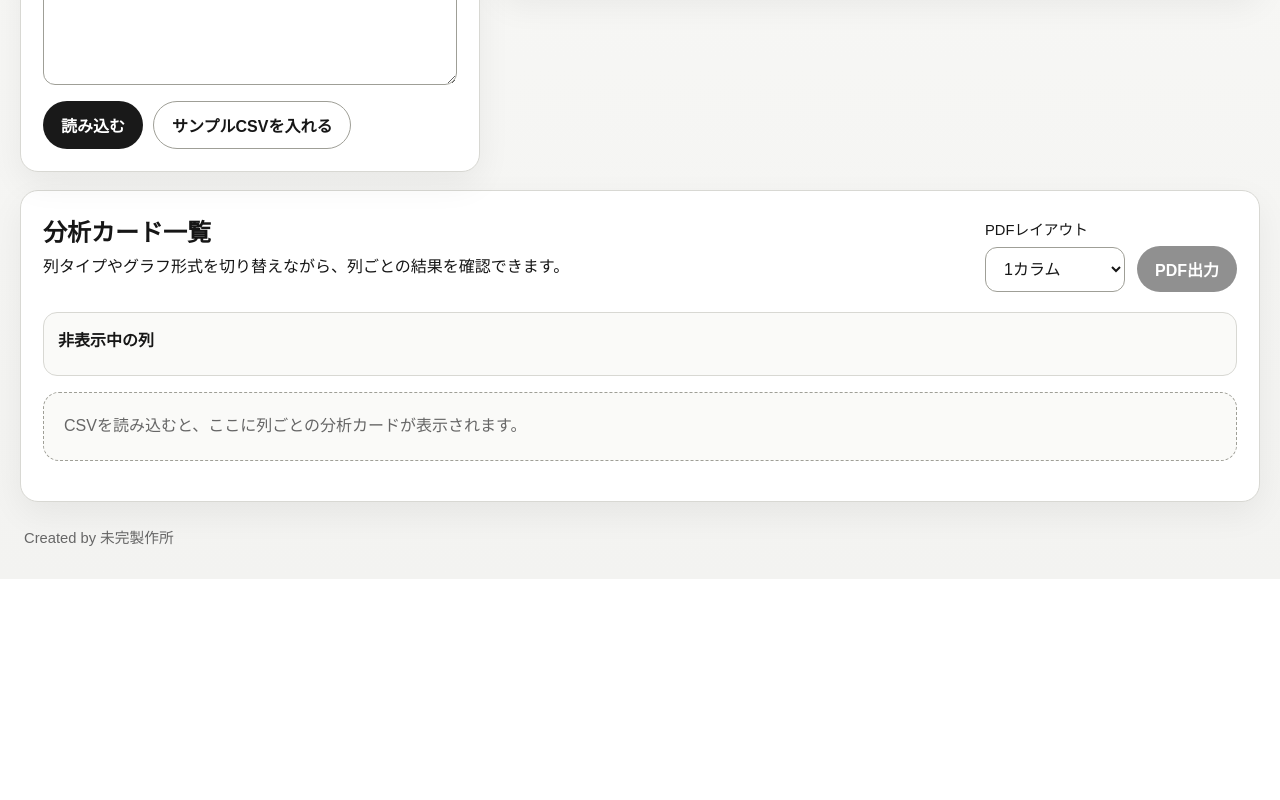
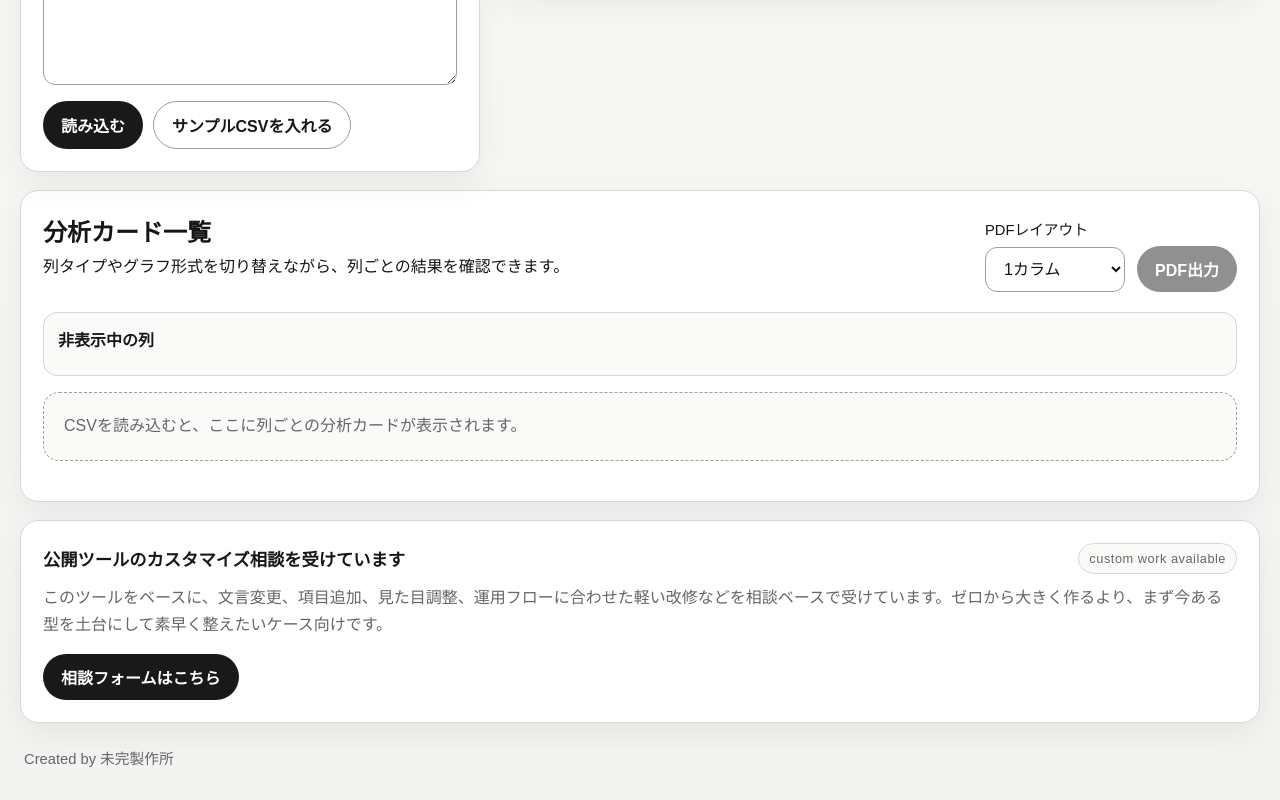
Before and after one commit to humandoll26/csv-survey-analyzer, a plain HTML site: page index.html in a window 1280 px wide. Shown: the part 621-1421 px from the top of the page. Before the commit the page ends 1200 px from the top, so only its background shows below. Drawn offline with nearby package versions, Linux system fonts and the light colour scheme.

Commit message:
Add customization contact card

```diff
--- a/index.html
+++ b/index.html
@@ -104,6 +104,17 @@
       </div>
     </section>
 
+    <section class="panel customize-card" aria-labelledby="customize-title">
+      <div class="customize-card-head">
+        <h2 id="customize-title">公開ツールのカスタマイズ相談を受けています</h2>
+        <span class="customize-badge">custom work available</span>
+      </div>
+      <p>このツールをベースに、文言変更、項目追加、見た目調整、運用フローに合わせた軽い改修などを相談ベースで受けています。ゼロから大きく作るより、まず今ある型を土台にして素早く整えたいケース向けです。</p>
+      <div class="customize-actions">
+        <a class="primary-button customize-link" href="https://docs.google.com/forms/d/e/1FAIpQLSdiC1fGdMA0lqVVoyfGLT9gj6ySGYalV7INjXDvK4qUIppGjA/viewform?usp=publish-editor" target="_blank" rel="noreferrer">相談フォームはこちら</a>
+      </div>
+    </section>
+
     <footer class="app-credit" aria-label="クレジット">
       <p class="credit-text">Created by 未完製作所</p>
     </footer>
--- a/style.css
+++ b/style.css
@@ -226,6 +226,57 @@ h1 {
 
 .results-panel {
   padding-bottom: 24px;
+}
+
+.customize-card {
+  margin-top: 18px;
+  padding: 22px;
+}
+
+.customize-card-head {
+  display: flex;
+  flex-wrap: wrap;
+  align-items: center;
+  justify-content: space-between;
+  gap: 12px;
+  margin-bottom: 10px;
+}
+
+.customize-card h2 {
+  margin-bottom: 0;
+  font-size: 1.08rem;
+}
+
+.customize-card p {
+  margin-bottom: 0;
+  color: var(--muted);
+  line-height: 1.7;
+}
+
+.customize-badge {
+  display: inline-flex;
+  align-items: center;
+  padding: 7px 10px;
+  border-radius: 999px;
+  background: #fafaf8;
+  border: 1px solid var(--line);
+  color: var(--muted);
+  font-size: 0.8rem;
+  letter-spacing: 0.04em;
+}
+
+.customize-actions {
+  display: flex;
+  flex-wrap: wrap;
+  gap: 10px;
+  margin-top: 16px;
+}
+
+.customize-link {
+  display: inline-flex;
+  align-items: center;
+  justify-content: center;
+  text-decoration: none;
 }
 
 .output-head {
@@ -499,4 +550,8 @@ h1 {
     flex-direction: column;
     align-items: stretch;
   }
+
+  .customize-actions {
+    flex-direction: column;
+  }
 }
```
